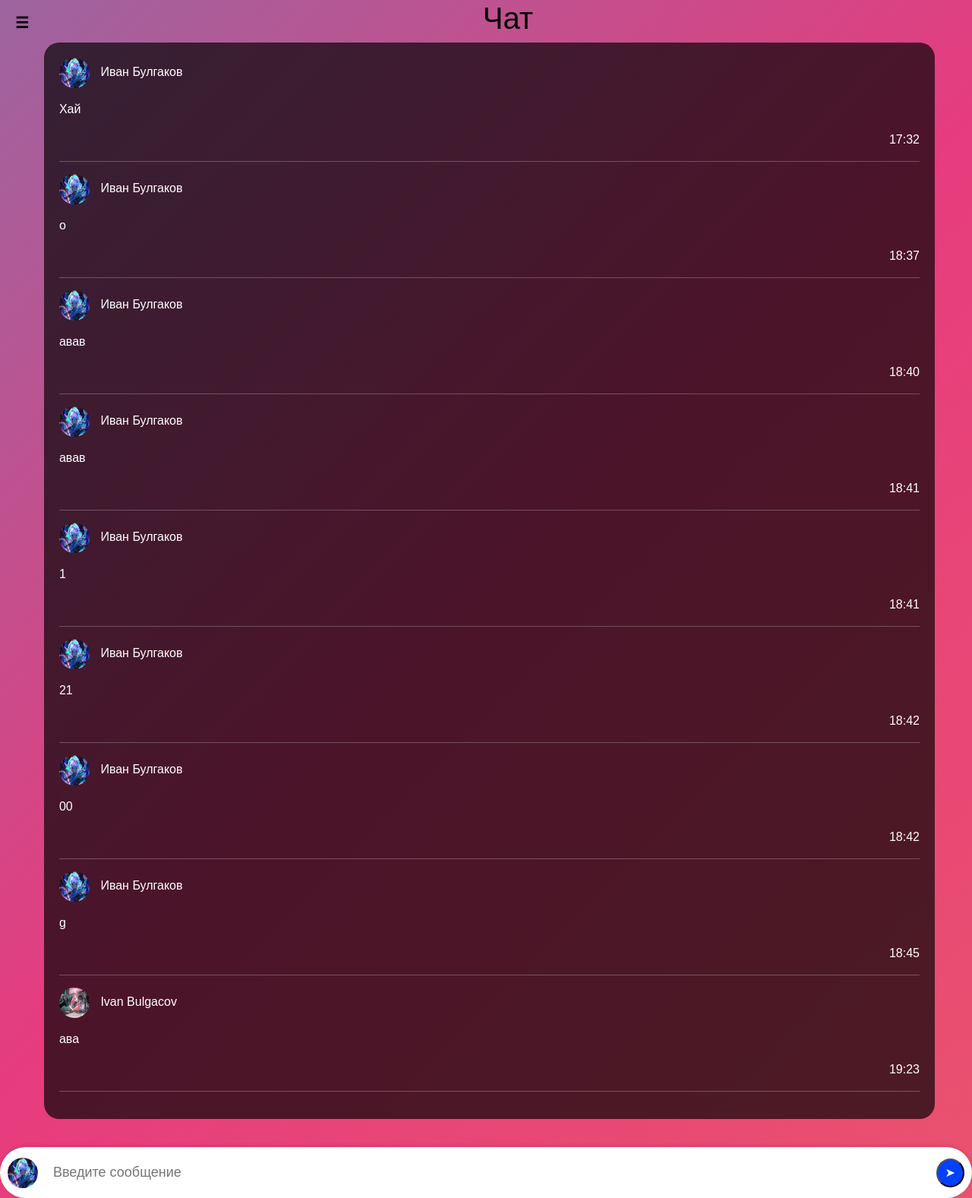
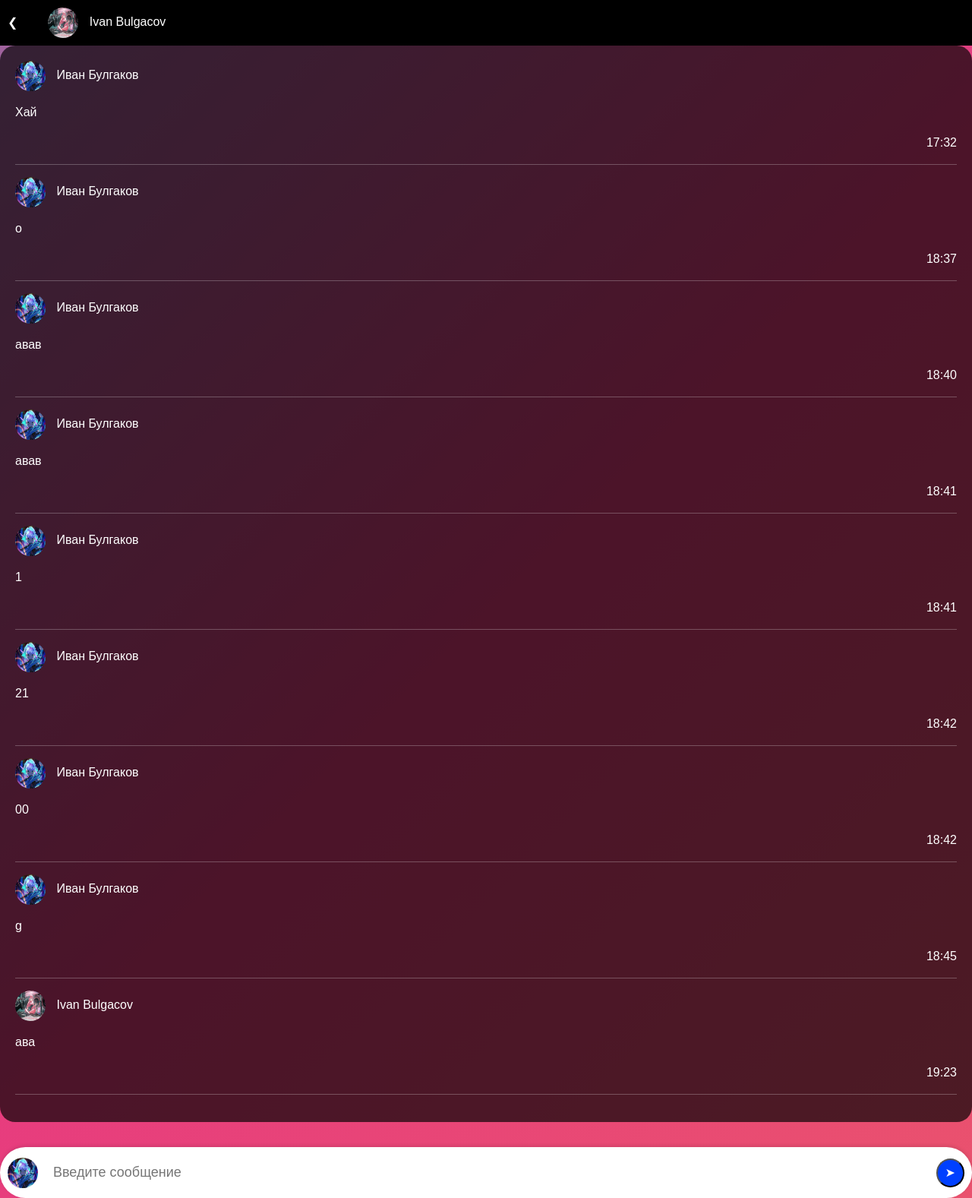
Before and after one commit to OnnnyxXx/Tasks, a Django app: page /tasks/16/ in a window 1280 px wide. Shown: the whole page at 76% size. Run offline with Django 4.2, Linux system fonts and the light colour scheme; a user stored in the database is signed in; data comes from the database, SQL or seed files in the repository; both versions use the stored data as it was after the commit.

Commit message:
update nav

```diff
--- a/coolsite/tasks_app_user/templates/tasks_app_user/detail.html
+++ b/coolsite/tasks_app_user/templates/tasks_app_user/detail.html
@@ -18,7 +18,9 @@
         color: white;
         height: calc(100vh - 160px); /* Устанавливаем высоту чата с учетом ввода сообщения внизу */
         overflow-y: auto; /* Добавляем возможность прокрутки сообщений */
-        margin-right: 49px;
+        margin-left: auto;
+        margin-right: auto;
+
     }
 
     .message-container {
@@ -74,9 +76,42 @@
         border-radius: 50%; /* Круглое фото */
         margin-right: 10px; /* Отступ между фотографией и текстом сообщения */
     }
+        /* Стили для верхней полосы */
+    .top-bar {
+        background-color: #000000;
+        width: 100%;
+        color: white;
+        padding: 10px;
+        display: flex;
+        align-items: center;
+    }
+
+     /* Стили для ссылки на профиль пользователя */
+    .user-link {
+        color: white;
+        text-decoration: none;
+        margin-left: 10px;
+    }
+
+    /* Стили для стрелки возврата */
+    .return-arrow {
+        text-decoration: none;
+        color: white;
+        margin-right: 30px;
+    }
+    .side-button-1 .side-b {
+        margin: -999px;
+  }
 </style>
 
-<h1 style="text-align: center;">Чат</h1>
+<div class="top-bar">
+    <a href="/tasks/message/" class="return-arrow">❮</a>
+
+    <a href="{% url 'user_profile' interlocutor.username %}" class="user-link">
+        <img class="profile-pic" src="{{ interlocutor.profile.profile_picture.url }}">
+        {{ interlocutor.profile.first_name }} {{ interlocutor.profile.last_name }}
+    </a>
+</div>
 
 <div class="chat-container">
     {% for message in conversation.messages.all %}
@@ -105,4 +140,5 @@
         </button>
     </div>
 </form>
+
 {% endblock %}
--- a/coolsite/tasks_app_user/views.py
+++ b/coolsite/tasks_app_user/views.py
@@ -342,6 +342,7 @@ def inbox(request):
 @login_required
 def detail(request, pk):
     conversation = Conversation.objects.filter(members__in=[request.user.id]).get(pk=pk)
+    interlocutor = conversation.members.exclude(id=request.user.id).first()
 
     if request.method == 'POST':
         form = ConversationMessageForm(request.POST)
@@ -360,5 +361,6 @@ def detail(request, pk):
 
     return render(request, 'tasks_app_user/detail.html', {
         'conversation': conversation,
-        'form': form
+        'form': form,
+        'interlocutor': interlocutor
     })
```
Also changed, not shown: coolsite/tasks_app_user/templates/tasks_app_user/details_tasks.html (+27 -1 lines), coolsite/tasks_app_user/templates/tasks_app_user/tasks_home.html (+22 -0 lines), coolsite/db.sqlite3.
